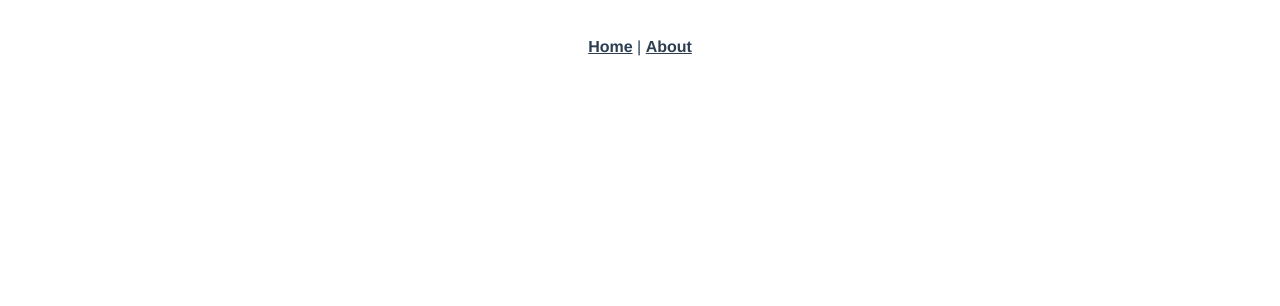
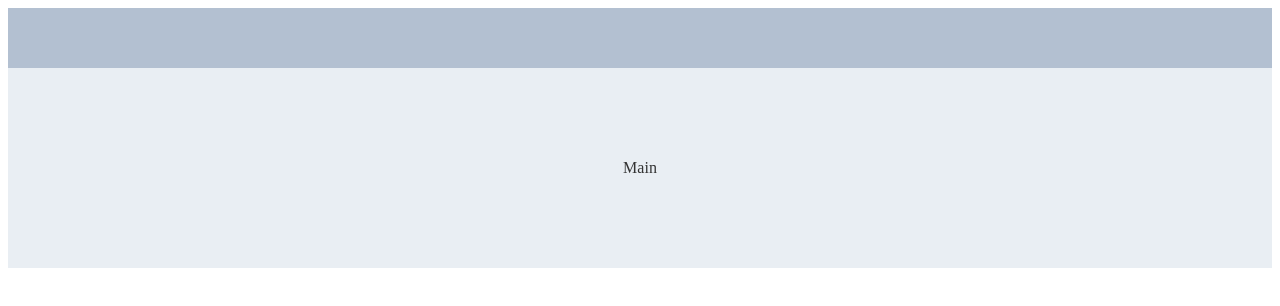
Before and after one commit to adamboov/vueblog-vue, a Vue app: page /login in a window 1280 px wide. Shown: the top 306 px of the page. Built offline with nearby package versions, Linux system fonts and the light colour scheme.

Commit message:
基本组件初始化

```diff
--- a/package.json
+++ b/package.json
@@ -7,7 +7,9 @@
     "build": "vue-cli-service build"
   },
   "dependencies": {
+    "axios": "^0.19.2",
     "core-js": "^3.6.5",
+    "element-ui": "^2.13.2",
     "vue": "^2.6.11",
     "vue-router": "^3.2.0",
     "vuex": "^3.4.0"
--- a/src/App.vue
+++ b/src/App.vue
@@ -1,32 +1,8 @@
 <template>
   <div id="app">
-    <div id="nav">
-      <router-link to="/">Home</router-link> |
-      <router-link to="/about">About</router-link>
-    </div>
-    <router-view/>
+    <router-view />
   </div>
 </template>
 
 <style>
-#app {
-  font-family: Avenir, Helvetica, Arial, sans-serif;
-  -webkit-font-smoothing: antialiased;
-  -moz-osx-font-smoothing: grayscale;
-  text-align: center;
-  color: #2c3e50;
-}
-
-#nav {
-  padding: 30px;
-}
-
-#nav a {
-  font-weight: bold;
-  color: #2c3e50;
-}
-
-#nav a.router-link-exact-active {
-  color: #42b983;
-}
 </style>
--- a/src/components/HelloWorld.vue
+++ /dev/null
@@ -1,57 +0,0 @@
-<template>
-  <div class="hello">
-    <h1>{{ msg }}</h1>
-    <p>
-      For a guide and recipes on how to configure / customize this project,<br>
-      check out the
-      <a href="https://cli.vuejs.org" target="_blank" rel="noopener">vue-cli documentation</a>.
-    </p>
-    <h3>Installed CLI Plugins</h3>
-    <ul>
-      <li><a href="https://github.com/vuejs/vue-cli/tree/dev/packages/%40vue/cli-plugin-babel" target="_blank" rel="noopener">babel</a></li>
-    </ul>
-    <h3>Essential Links</h3>
-    <ul>
-      <li><a href="https://vuejs.org" target="_blank" rel="noopener">Core Docs</a></li>
-      <li><a href="https://forum.vuejs.org" target="_blank" rel="noopener">Forum</a></li>
-      <li><a href="https://chat.vuejs.org" target="_blank" rel="noopener">Community Chat</a></li>
-      <li><a href="https://twitter.com/vuejs" target="_blank" rel="noopener">Twitter</a></li>
-      <li><a href="https://news.vuejs.org" target="_blank" rel="noopener">News</a></li>
-    </ul>
-    <h3>Ecosystem</h3>
-    <ul>
-      <li><a href="https://router.vuejs.org" target="_blank" rel="noopener">vue-router</a></li>
-      <li><a href="https://vuex.vuejs.org" target="_blank" rel="noopener">vuex</a></li>
-      <li><a href="https://github.com/vuejs/vue-devtools#vue-devtools" target="_blank" rel="noopener">vue-devtools</a></li>
-      <li><a href="https://vue-loader.vuejs.org" target="_blank" rel="noopener">vue-loader</a></li>
-      <li><a href="https://github.com/vuejs/awesome-vue" target="_blank" rel="noopener">awesome-vue</a></li>
-    </ul>
-  </div>
-</template>
-
-<script>
-export default {
-  name: 'HelloWorld',
-  props: {
-    msg: String
-  }
-}
-</script>
-
-<!-- Add "scoped" attribute to limit CSS to this component only -->
-<style scoped>
-h3 {
-  margin: 40px 0 0;
-}
-ul {
-  list-style-type: none;
-  padding: 0;
-}
-li {
-  display: inline-block;
-  margin: 0 10px;
-}
-a {
-  color: #42b983;
-}
-</style>
--- a/src/main.js
+++ b/src/main.js
@@ -2,8 +2,14 @@ import Vue from 'vue'
 import App from './App.vue'
 import router from './router'
 import store from './store'
+import Element from 'element-ui'
+import axios from 'axios'
 
+import "element-ui/lib/theme-chalk/index.css"
+
+Vue.use(Element)
 Vue.config.productionTip = false
+Vue.prototype.$axios = axios
 
 new Vue({
   router,
--- a/src/router/index.js
+++ b/src/router/index.js
@@ -1,23 +1,50 @@
 import Vue from 'vue'
 import VueRouter from 'vue-router'
-import Home from '../views/Home.vue'
+import Login from '../views/Login.vue'
+import BlogList from '../views/BlogList.vue'
+import BlogEdit from '../views/BlogEdit.vue'
+import BlogDetail from '../views/BlogDetail.vue'
 
 Vue.use(VueRouter)
 
-  const routes = [
-  {
+//  路由配置
+const routes = [{
     path: '/',
-    name: 'Home',
-    component: Home
+    name: 'Index',
+    redirect: {
+      name: "BlogList"
+    }
   },
   {
-    path: '/about',
-    name: 'About',
+    path: '/blogList',
+    name: 'BlogList',
+    component: BlogList
+  },
+  {
+    path: '/login',
+    name: 'Login',
     // route level code-splitting
     // this generates a separate chunk (about.[hash].js) for this route
     // which is lazy-loaded when the route is visited.
-    component: () => import(/* webpackChunkName: "about" */ '../views/About.vue')
+    // component: () => import( /* webpackChunkName: "about" */ '../views/About.vue')
+    component: Login
+  },
+  {
+    path: '/blog/add',
+    name: 'BlogEdit',
+    component: BlogEdit
+  },
+  {
+    path: '/blog/:blogId',
+    name: 'BlogDetail',
+    component: BlogDetail
+  },
+  {
+    path: '/blog/:blogId/edit',
+    name: 'BlogEdit',
+    component: BlogEdit
   }
+
 ]
 
 const router = new VueRouter({
--- a/src/views/About.vue
+++ /dev/null
@@ -1,5 +0,0 @@
-<template>
-  <div class="about">
-    <h1>This is an about page</h1>
-  </div>
-</template>
--- /dev/null
+++ b/src/views/BlogDetail.vue
@@ -0,0 +1,12 @@
+<template>
+  <div>BlogDetail</div>
+</template>
+
+<script>
+export default {
+  name: "BlogDetail.vue"
+};
+</script>
+
+<style>
+</style>
--- /dev/null
+++ b/src/views/BlogEdit.vue
@@ -0,0 +1,12 @@
+<template>
+  <div>BlogEdit</div>
+</template>
+
+<script>
+export default {
+  name: "BlogEdit.vue"
+};
+</script>
+
+<style>
+</style>
--- /dev/null
+++ b/src/views/BlogList.vue
@@ -0,0 +1,12 @@
+<template>
+  <div>BlogList</div>
+</template>
+
+<script>
+export default {
+  name: "BlogList.vue"
+};
+</script>
+
+<style>
+</style>
--- a/src/views/Home.vue
+++ /dev/null
@@ -1,18 +0,0 @@
-<template>
-  <div class="home">
-    <img alt="Vue logo" src="../assets/logo.png">
-    <HelloWorld msg="Welcome to Your Vue.js App"/>
-  </div>
-</template>
-
-<script>
-// @ is an alias to /src
-import HelloWorld from '@/components/HelloWorld.vue'
-
-export default {
-  name: 'Home',
-  components: {
-    HelloWorld
-  }
-}
-</script>
--- /dev/null
+++ b/src/views/Login.vue
@@ -0,0 +1,58 @@
+<template>
+  <div>
+    <el-container>
+      <el-header>
+        <img class="mlogo" src="https://adamboov.com/images/favicon.jpg" alt />
+      </el-header>
+      <el-main>Main</el-main>
+    </el-container>
+  </div>
+</template>
+
+<script>
+export default {
+  name: "Login"
+};
+</script>
+
+<style scoped>
+.el-header,
+.el-footer {
+  background-color: #b3c0d1;
+  color: #333;
+  text-align: center;
+  line-height: 60px;
+}
+
+.el-aside {
+  background-color: #d3dce6;
+  color: #333;
+  text-align: center;
+  line-height: 200px;
+}
+
+.el-main {
+  background-color: #e9eef3;
+  color: #333;
+  text-align: center;
+  line-height: 160px;
+}
+
+body > .el-container {
+  margin-bottom: 40px;
+}
+
+.el-container:nth-child(5) .el-aside,
+.el-container:nth-child(6) .el-aside {
+  line-height: 260px;
+}
+
+.el-container:nth-child(7) .el-aside {
+  line-height: 320px;
+}
+
+.mbolog {
+  height: 60%;
+  margin-top: 10px;
+}
+</style>
```
